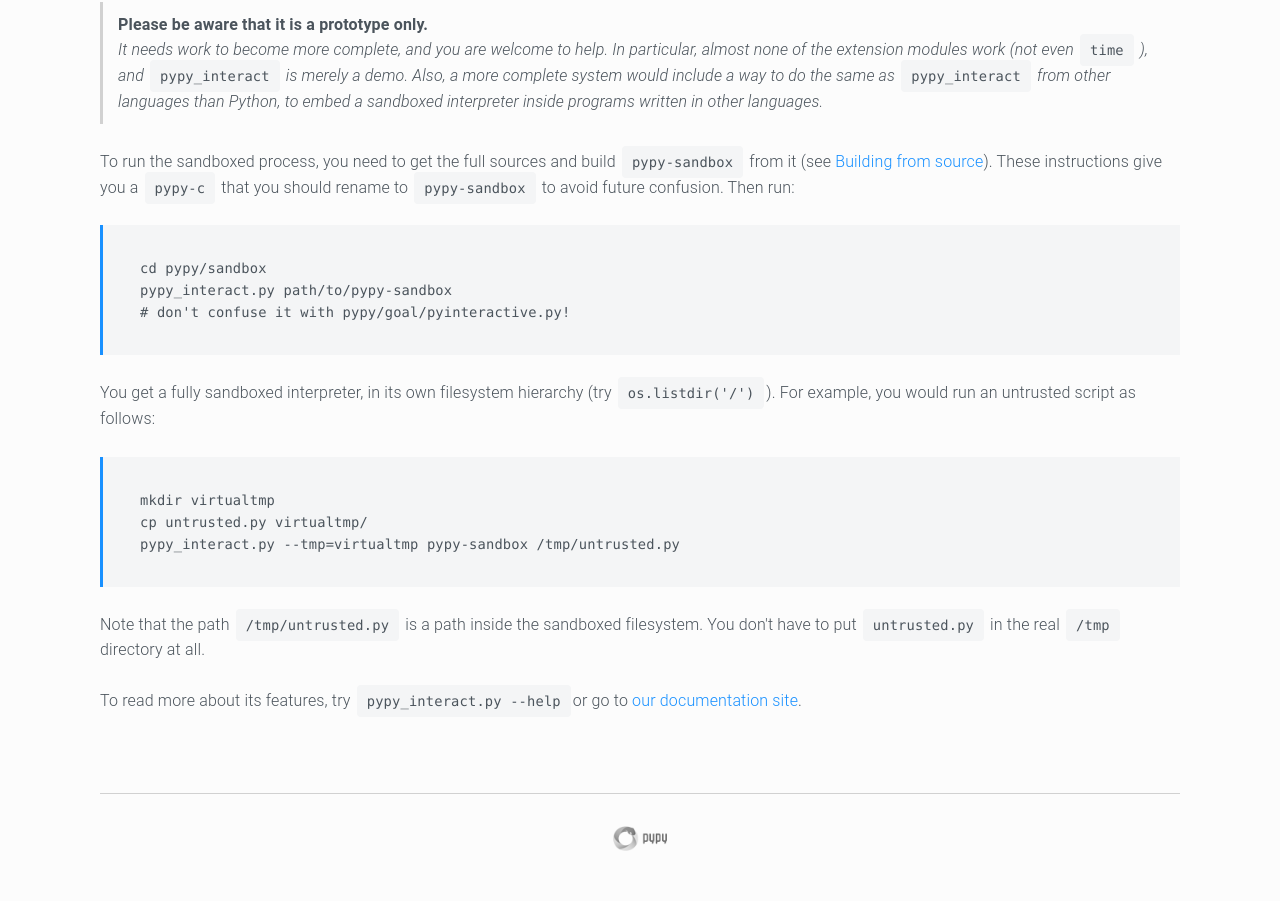
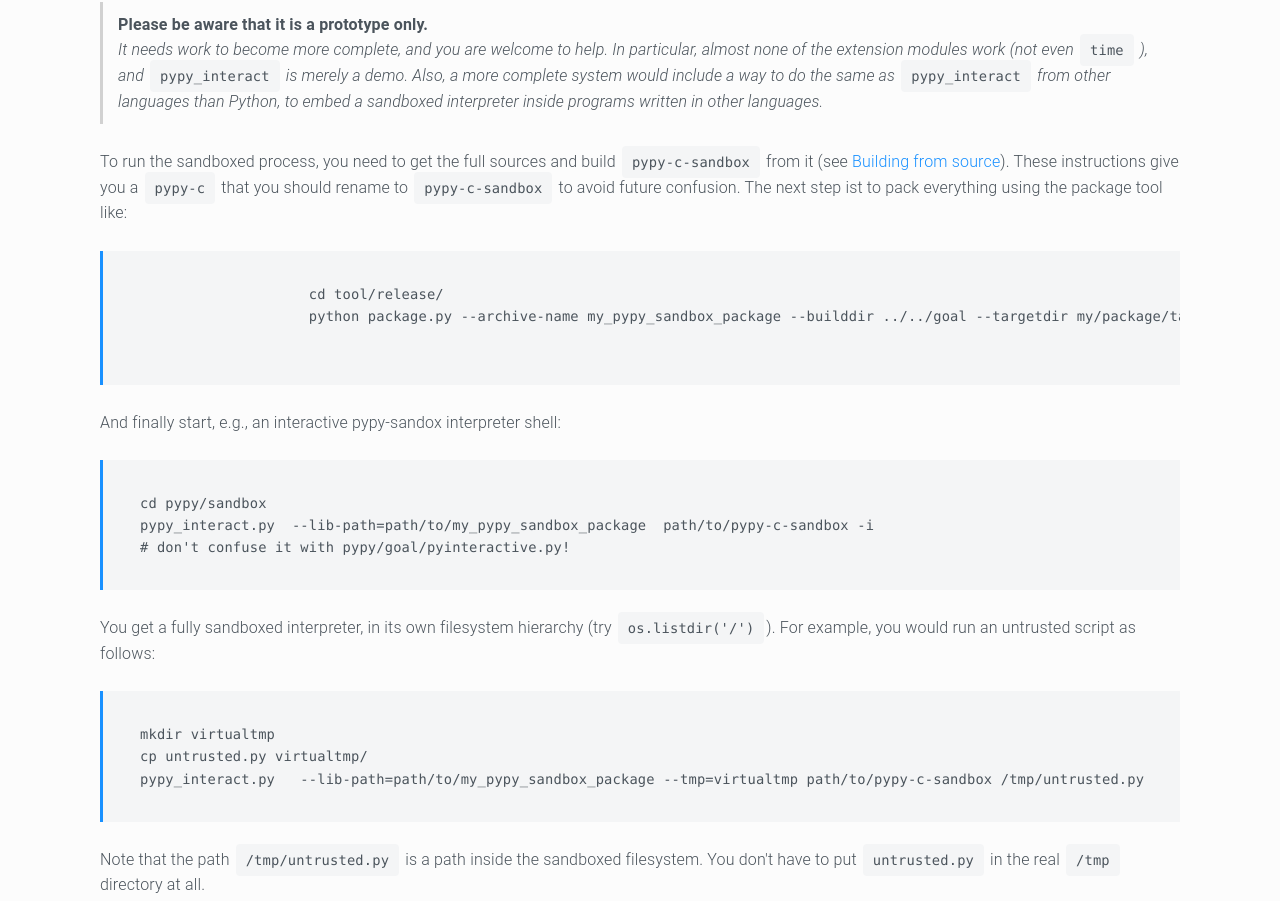
Before and after one commit to markdoerr/pypy-website, a website: page docs/features.html in a window 1280 px wide. Shown: the part 2197-3098 px from the top of the page. Drawn offline with Linux system fonts and the light colour scheme.

Commit message:
sandbox usage description updated

```diff
--- a/docs/features.html
+++ b/docs/features.html
@@ -167,13 +167,19 @@
 
                 <p>
                     To run the sandboxed process, you need to get the full sources and
-                    build <code>pypy-sandbox</code> from it (see <a href="download.html#building-from-source">Building from source</a>). These
+                    build <code>pypy-c-sandbox</code> from it (see <a href="download.html#building-from-source">Building from source</a>). These
                     instructions give you a <code>pypy-c</code> that you should rename to
-                    <code>pypy-sandbox</code> to avoid future confusion. Then run:
+                    <code>pypy-c-sandbox</code> to avoid future confusion.
+                    The next step ist to pack everything using the package tool like:
                 </p>
                 <pre><code>
+                    cd tool/release/
+                    python package.py --archive-name my_pypy_sandbox_package --builddir ../../goal --targetdir my/package/target/dir
+                </code> </pre>
+                <p> And finally start, e.g., an interactive pypy-sandox interpreter shell: </p>
+                <pre><code>
 cd pypy/sandbox
-pypy_interact.py path/to/pypy-sandbox
+pypy_interact.py  --lib-path=path/to/my_pypy_sandbox_package  path/to/pypy-c-sandbox -i
 # don't confuse it with pypy/goal/pyinteractive.py!
                 </code></pre>
                 <p>You get a fully sandboxed interpreter, in its own filesystem hierarchy
@@ -182,7 +188,7 @@
                 <pre><code>
 mkdir virtualtmp
 cp untrusted.py virtualtmp/
-pypy_interact.py --tmp=virtualtmp pypy-sandbox /tmp/untrusted.py
+pypy_interact.py   --lib-path=path/to/my_pypy_sandbox_package --tmp=virtualtmp path/to/pypy-c-sandbox /tmp/untrusted.py
                 </code></pre>
                 <p>Note that the path <code>/tmp/untrusted.py</code> is a path inside the sandboxed
                     filesystem. You don't have to put <code>untrusted.py</code> in the real <code>/tmp</code>
```
